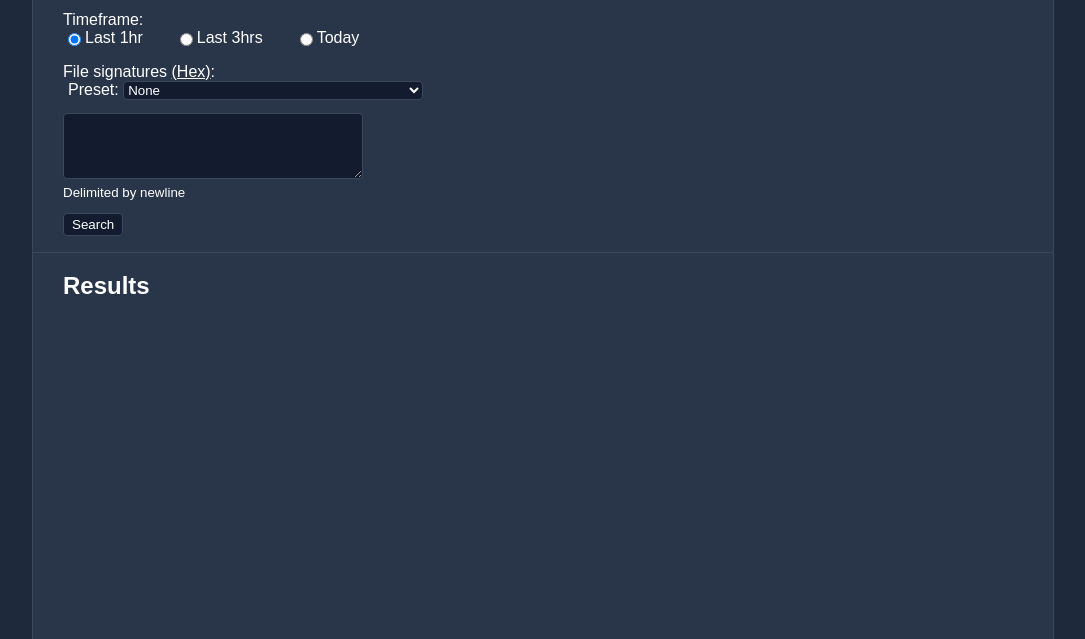
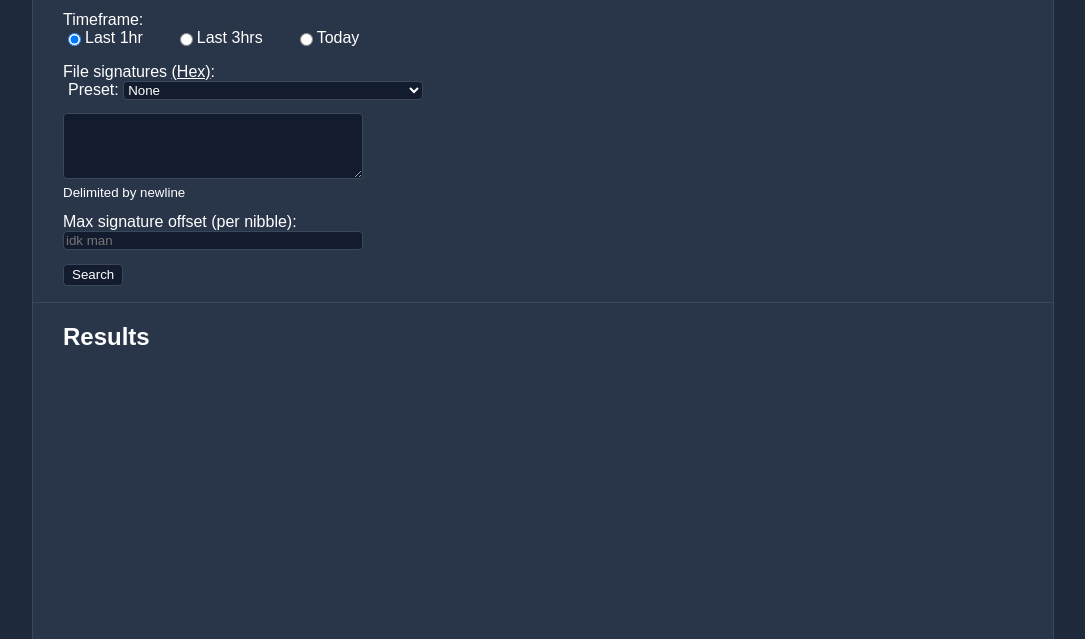
Before and after one commit to prestonyford/http-cache-parser, a website: page public/index.html in a window 1280 px wide. Shown: the part 161-800 px from the top of the page, without its empty margins (97-1182 px from the left). Drawn offline with Linux system fonts and the light colour scheme; a web font is replaced by a local one.

```diff
--- a/public/index.html
+++ b/public/index.html
@@ -39,6 +39,9 @@
             <textarea id="sigs" type="text" rows="4" required></textarea><br>
             <small class="mb">Delimited by newline</small><br>
 
+            <label for="maxOffset">Max signature offset (per nibble):</label><br>
+            <input class="mb" id="maxOffsetInput" type="number" name="maxOffset" placeholder="idk man" required><br>
+
             <button id="search-btn" type="submit">Search</button>
         </form>
 
--- a/public/style.css
+++ b/public/style.css
@@ -53,7 +53,7 @@
     /* border-radius: 4px; */
 }
 
-input[type="text"], select, textarea {
+input:not([type="radio"]), select, textarea {
     box-sizing: border-box;
     border: 1px solid var(--border-color);
     border-radius: 4px;
```
Also changed, not shown: parser.js (+6 -1 lines).
